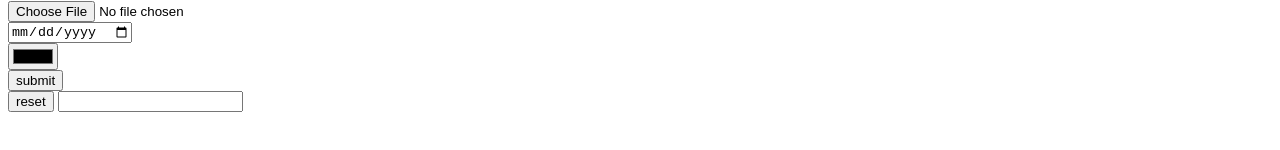
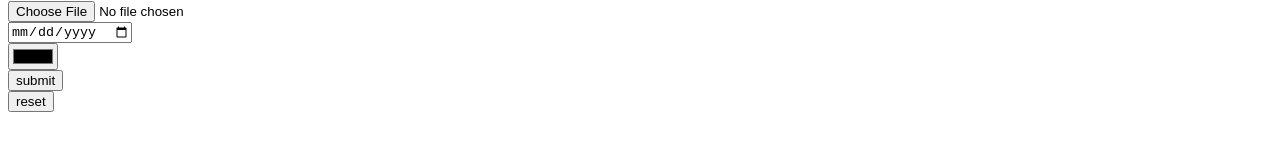
Before and after one commit to SivaKireetiDasari/blog, a plain HTML site: page three.html in a window 1280 px wide. Shown: the part 380-530 px from the top of the page. Drawn offline with Linux system fonts and the light colour scheme.

Commit message:
Update three.html

```diff
--- a/three.html
+++ b/three.html
@@ -50,7 +50,7 @@
             <input type="color"/><br/>
             <input type="button" value="submit"/><br/>
             <input type="button" value="reset"/>
-            <input type="buttin"
+
 
         </form>
 
```
